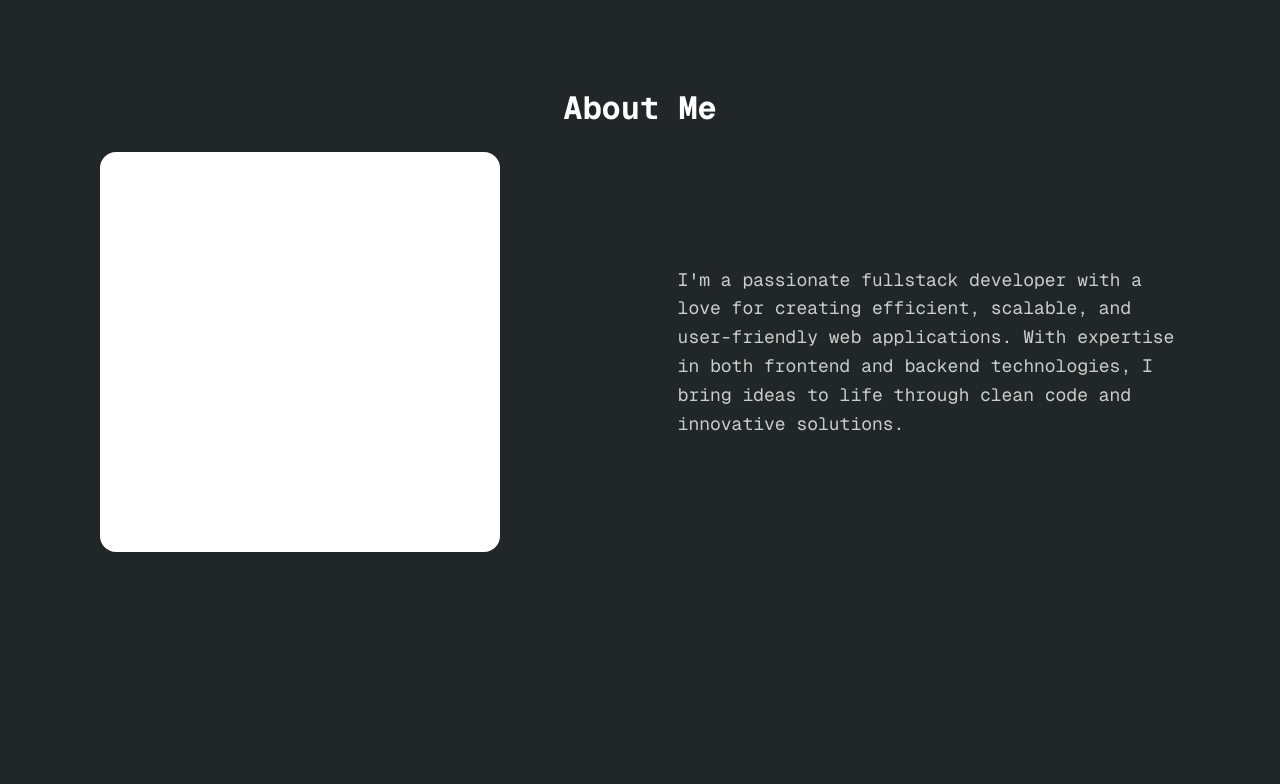
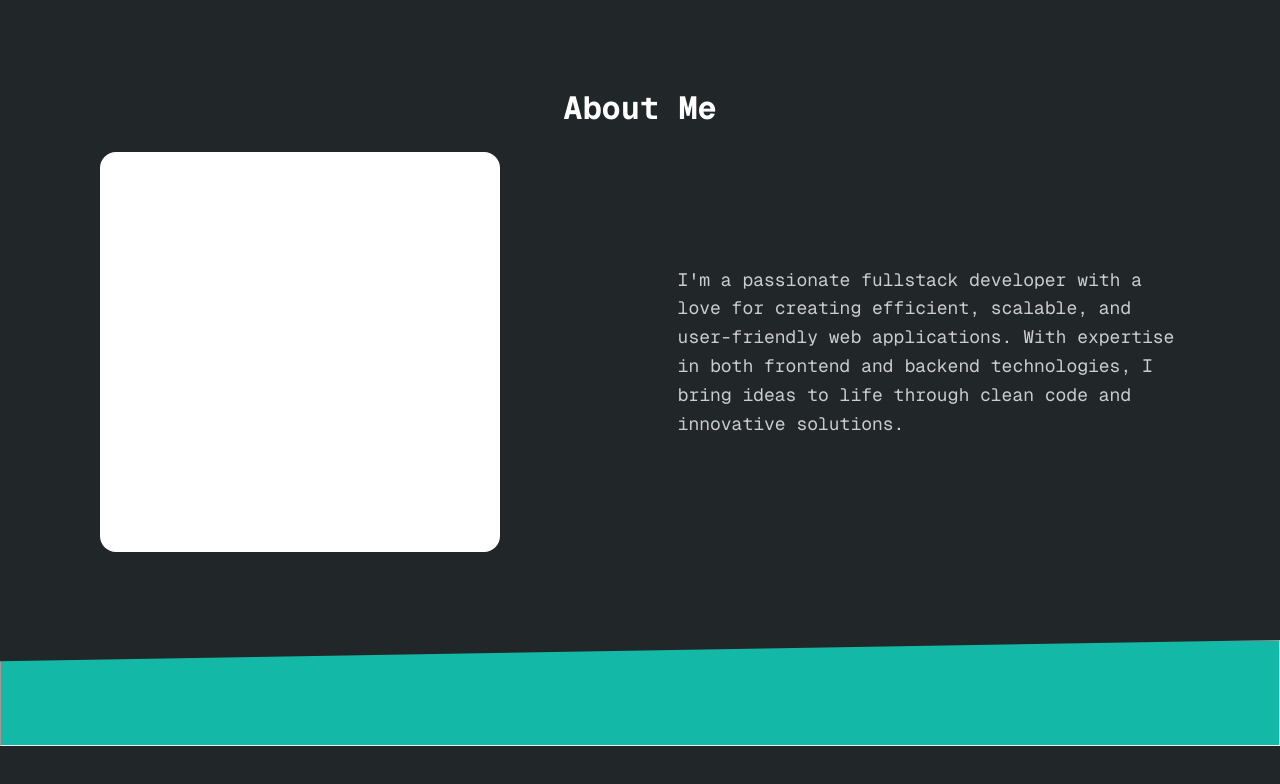
Before and after one commit to MeryScarlet15/portfolio, a Next.js app: page / in a window 1280 px wide. Shown: the part 698-1482 px from the top of the page. Before the commit the page ends 1386 px from the top, so only its background shows below. Built offline with nearby package versions, Linux system fonts and the light colour scheme.

Commit message:
add polygonHr

```diff
--- a/src/app/page.tsx
+++ b/src/app/page.tsx
@@ -15,6 +15,7 @@ const Home = async () => {
       <Hero />
       <PolygonHr direction="topRight" />
       <About />
+      <PolygonHr direction="bottomLeft" />
     </Main>
   );
 };
```
